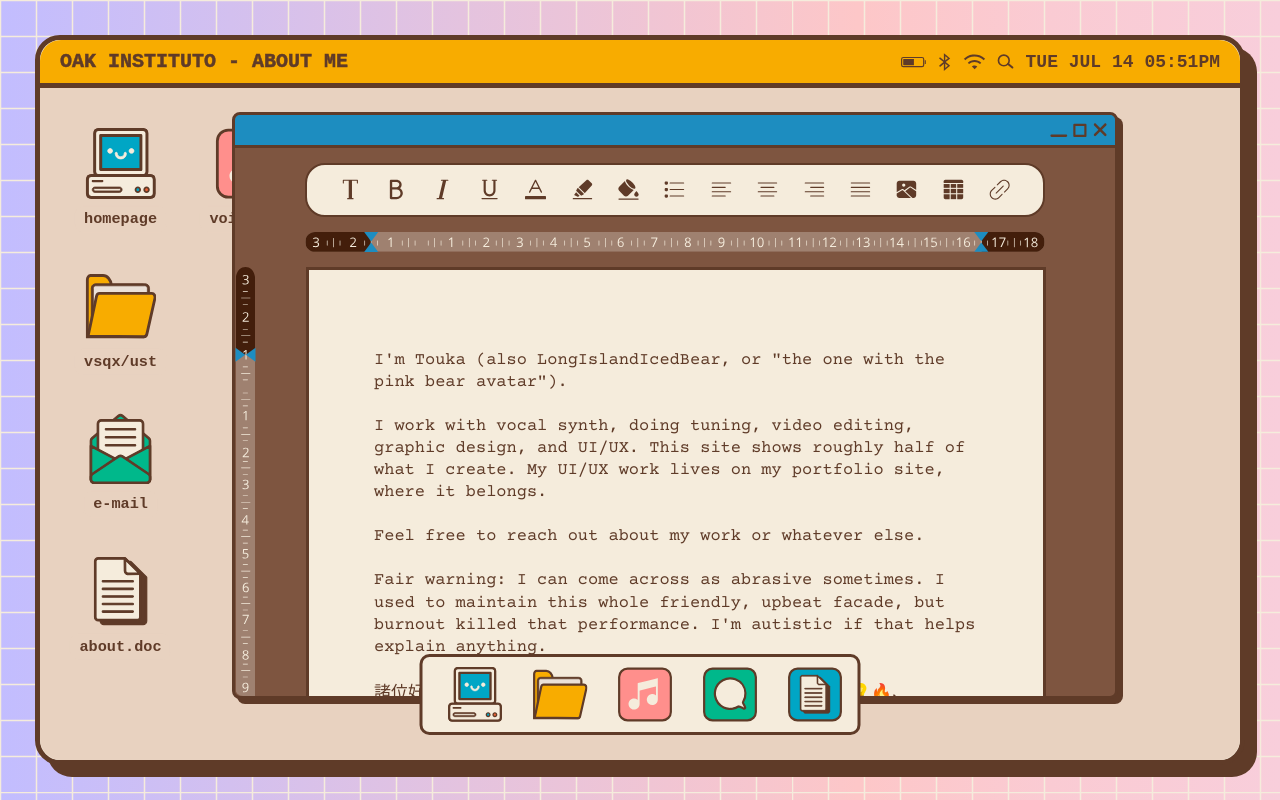
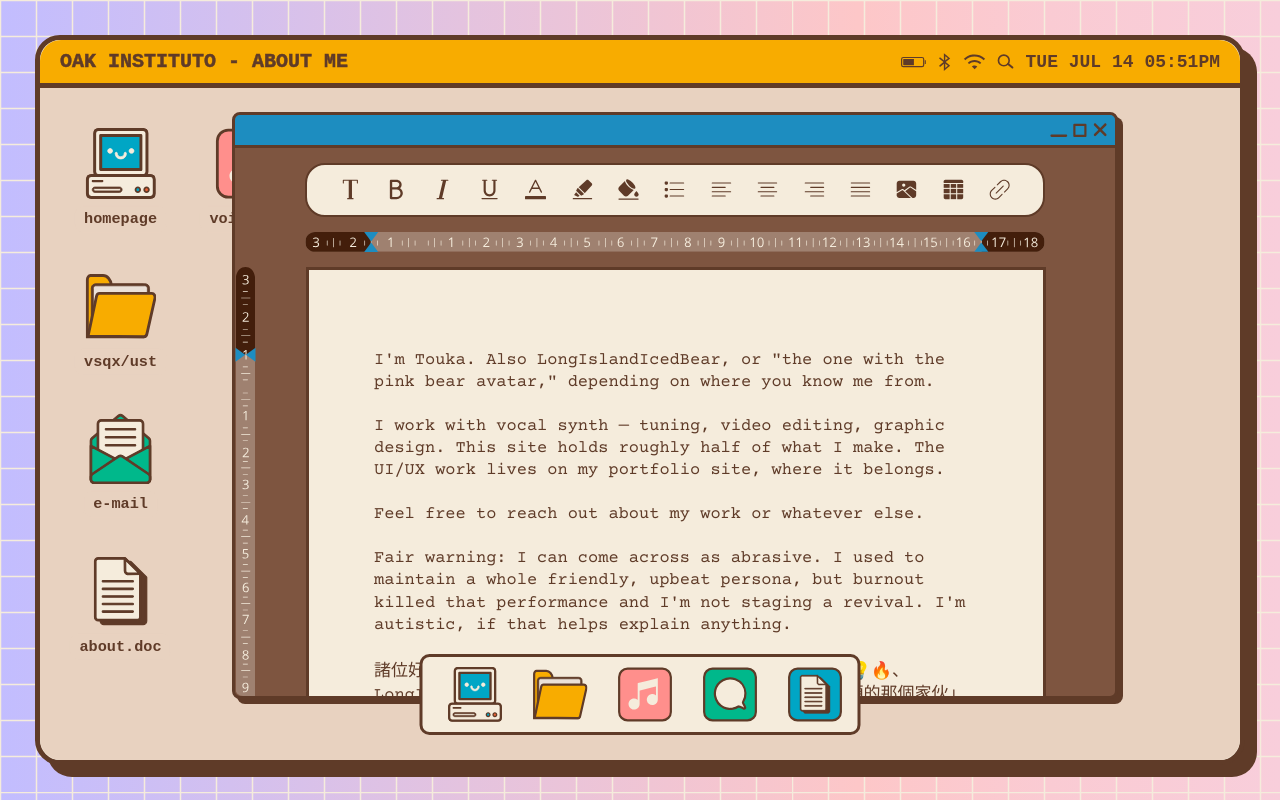
Before and after one commit to LongIslandIcedBear/longislandicedbear.github.io, a plain HTML site: page about/index.html in a window 1280 px wide. Drawn offline with Linux system fonts and the light colour scheme.

Commit message:
2026-07-16

```diff
--- a/about/index.html
+++ b/about/index.html
@@ -88,13 +88,13 @@
                         </div>
                         <div class="about-content">
                             <p>
-                                I'm Touka (also LongIslandIcedBear, or "the one with the pink bear avatar").
+                                I'm Touka. Also LongIslandIcedBear, or "the one with the pink bear avatar," depending on where you know me from.
                                 <br>
-                                <br>I work with vocal synth, doing tuning, video editing, graphic design, and UI/UX. This site shows roughly half of what I create. My UI/UX work lives on my portfolio site, where it belongs.
+                                <br>I work with vocal synth — tuning, video editing, graphic design. This site holds roughly half of what I make. The UI/UX work lives on my portfolio site, where it belongs.
                                 <br>
                                 <br>Feel free to reach out about my work or whatever else.
                                 <br>
-                                <br>Fair warning: I can come across as abrasive sometimes. I used to maintain this whole friendly, upbeat facade, but burnout killed that performance. I'm autistic if that helps explain anything.
+                                <br>Fair warning: I can come across as abrasive. I used to maintain a whole friendly, upbeat persona, but burnout killed that performance and I'm not staging a revival. I'm autistic, if that helps explain anything.
                             </p>
                             <p class="chineseab">
                                 <br>
@@ -104,7 +104,7 @@
                                 擅長項是調聲、音頻處理、AviUtl操作以及平面設計與UI/UX設計。你可以在本站找到大部分與我有關的訊息。歡迎留言和我說說話，喜歡我創作的內容的話也請加我好友誇誇我。讚美之言我很愛聽。
                                 <br>
                                 <br>
-                                如果你雙語都懂並且覺得中文語氣和英文不一樣，那不是錯覺。上面那段中文自介是我三年前寫的，那時還年輕友善有活力。
+                                如果你雙語都懂並且覺得中文語氣和英文不一樣，那不是錯覺。上面那段中文自介是我四年前寫的，那時還年輕友善有活力。現在是條死魚。
                             </p>
                             <br>
                             <span class="blinking-cursor3"></span>
```
Also changed, not shown: voicebank/index.html (+1 -4 lines), 1 other file.
